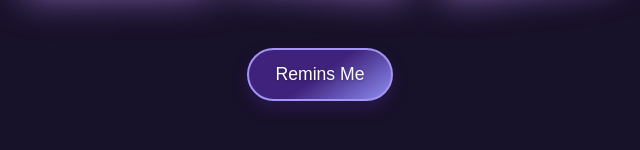
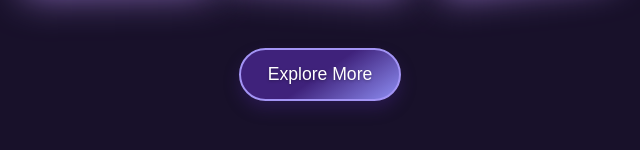
Before and after one commit to maximus-cyber109/pb-days-game, a website: page prev.html in a window 1280 px wide. Shown: the part 668-818 px from the top of the page, 320-960 px from the left. Drawn offline with Linux system fonts and the light colour scheme; a web font is replaced by a local one.

Commit message:
Update prev.html

```diff
--- a/prev.html
+++ b/prev.html
@@ -58,7 +58,7 @@
     </div>
 
     <a href="https://pinkblue.in" class="btn-3d-glass">
-        Remins Me
+       Explore More
     </a>
 </body>
 </html>
```
